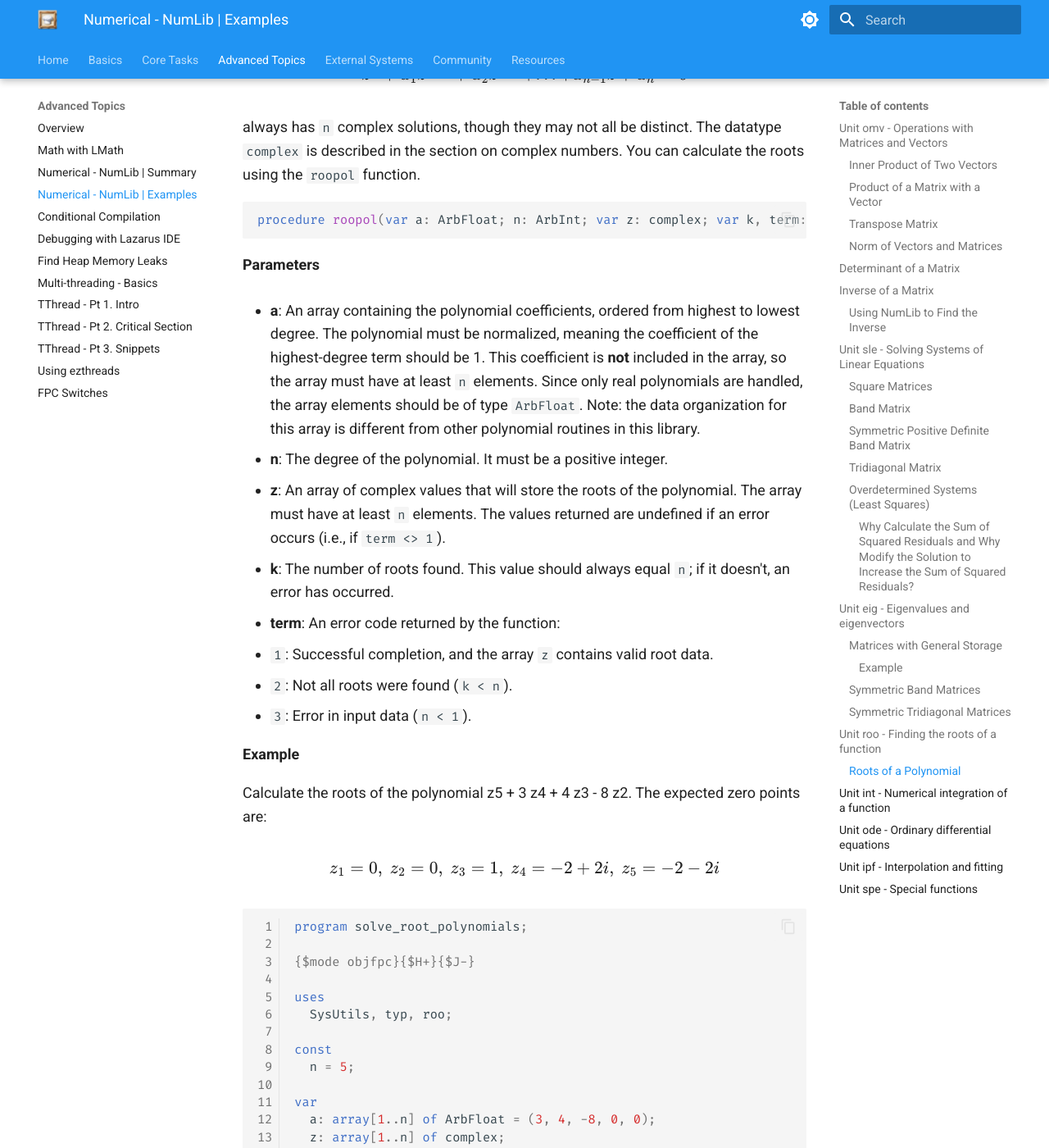
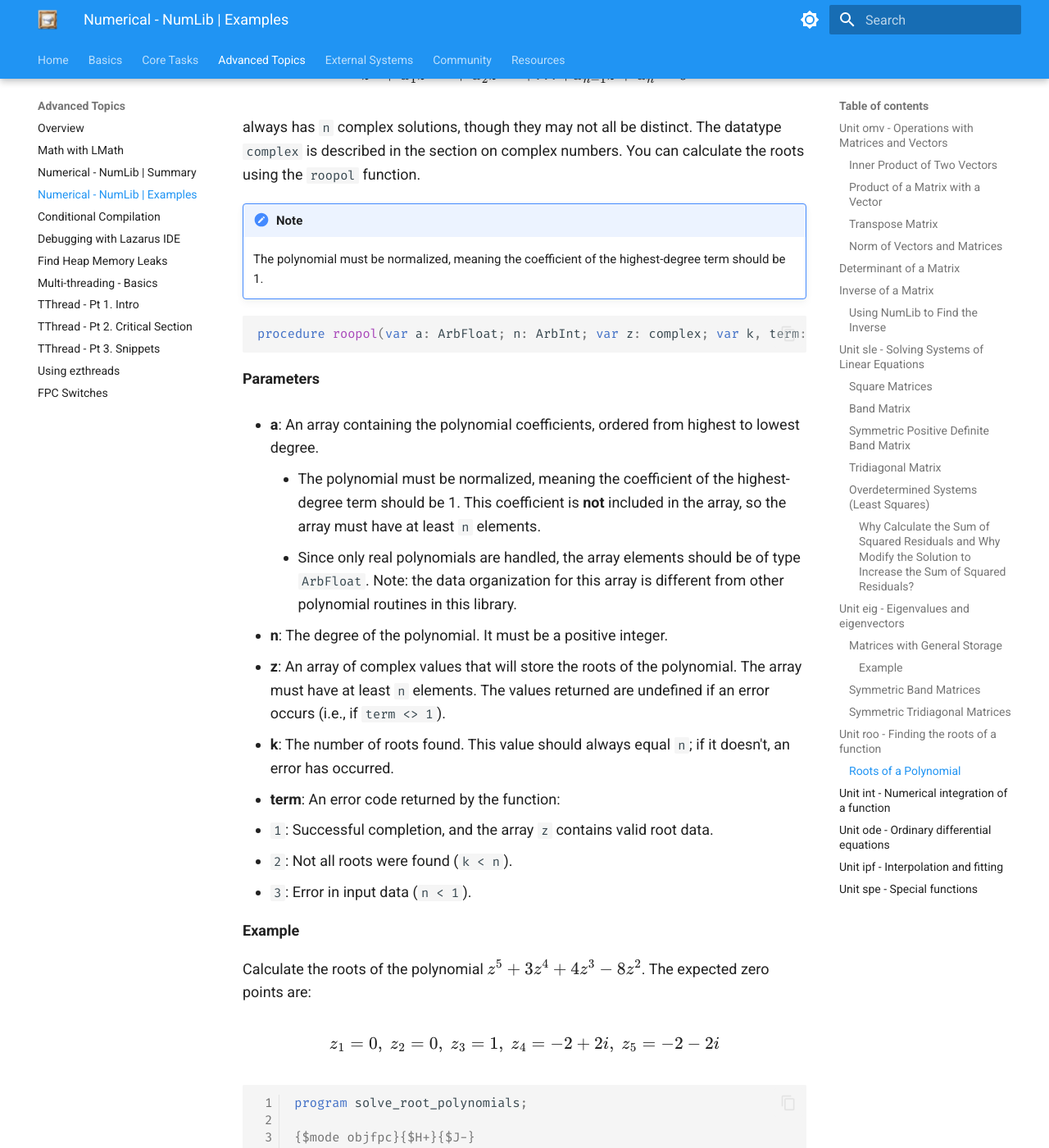
Before and after one commit to ikelaiah/free-pascal-cookbook, an MkDocs documentation site: the page built from docs/docs/advanced/numlib.md, in a window 1280 px wide and 1400 px high, scrolled down 49511 px. Shown: the whole window at 82% size. Built offline with MkDocs 1.6.1 and Material for MkDocs 9.7.7, drawn with Linux system fonts in a browser that asks for light colours.

Commit message:
Update - Minor edits

````diff
--- a/docs/docs/advanced/numlib.md
+++ b/docs/docs/advanced/numlib.md
@@ -2160,13 +2160,19 @@ $$
 
 always has `n` complex solutions, though they may not all be distinct. The datatype `complex` is described in the section on complex numbers. You can calculate the roots using the `roopol` function.
 
+!!! Note
+
+    The polynomial must be normalized, meaning the coefficient of the highest-degree term should be 1.
+
 ```pascal
 procedure roopol(var a: ArbFloat; n: ArbInt; var z: complex; var k, term: ArbInt);
 ```
 
 **Parameters**
 
-- **a**: An array containing the polynomial coefficients, ordered from highest to lowest degree. The polynomial must be normalized, meaning the coefficient of the highest-degree term should be 1. This coefficient is **not** included in the array, so the array must have at least `n` elements. Since only real polynomials are handled, the array elements should be of type `ArbFloat`. Note: the data organization for this array is different from other polynomial routines in this library.
+- **a**: An array containing the polynomial coefficients, ordered from highest to lowest degree.
+    - The polynomial must be normalized, meaning the coefficient of the highest-degree term should be 1. This coefficient is **not** included in the array, so the array must have at least `n` elements.
+    - Since only real polynomials are handled, the array elements should be of type `ArbFloat`. Note: the data organization for this array is different from other polynomial routines in this library.
 
 - **n**: The degree of the polynomial. It must be a positive integer.
 
@@ -2181,7 +2187,7 @@ procedure roopol(var a: ArbFloat; n: ArbInt; var z: complex; var k, term: ArbInt
 
 **Example**
 
-Calculate the roots of the polynomial z5 + 3 z4 + 4 z3 - 8 z2. The expected zero points are:
+Calculate the roots of the polynomial $z^5 + 3 z^4 + 4 z^3 - 8 z^2$. The expected zero points are:
 
 $$
 \displaystyle{  z_1=0,\ z_2=0,\ z_3=1,\ z_4=-2+2i,\ z_5=-2-2i }
````
